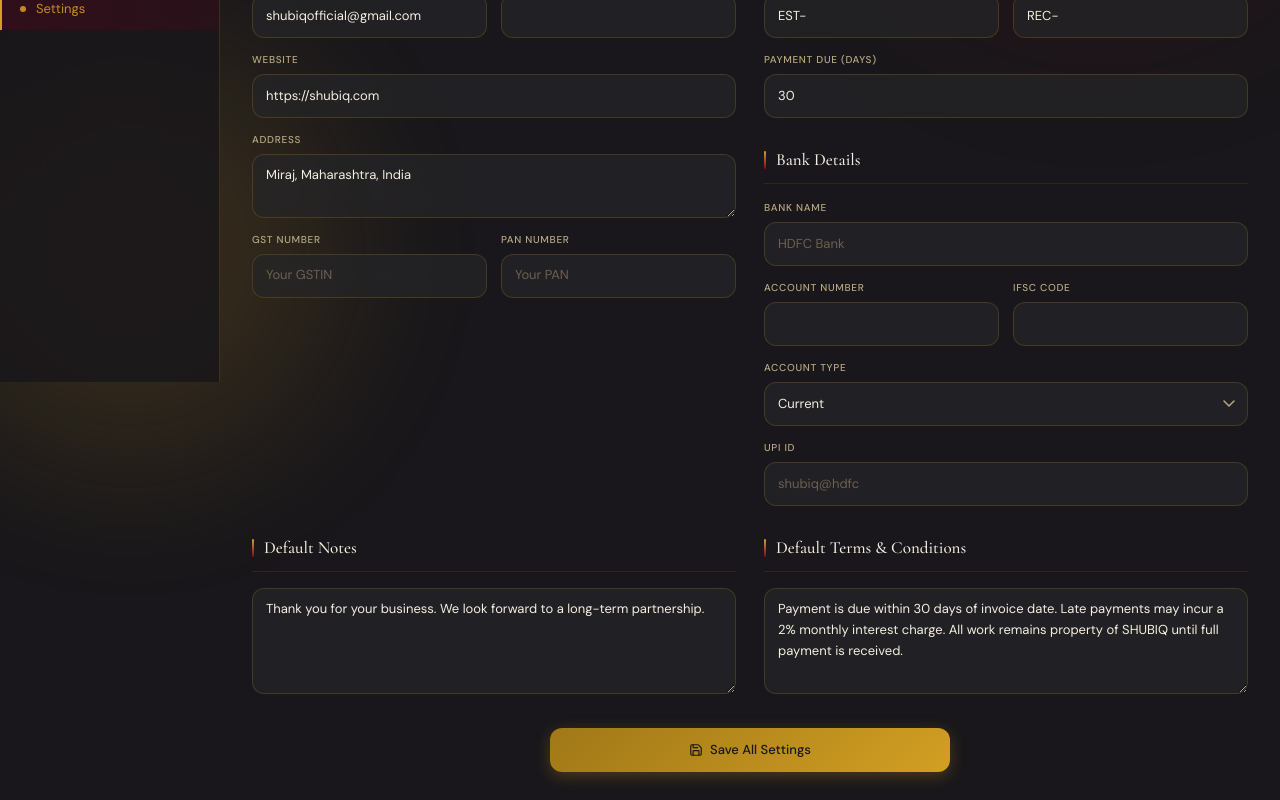
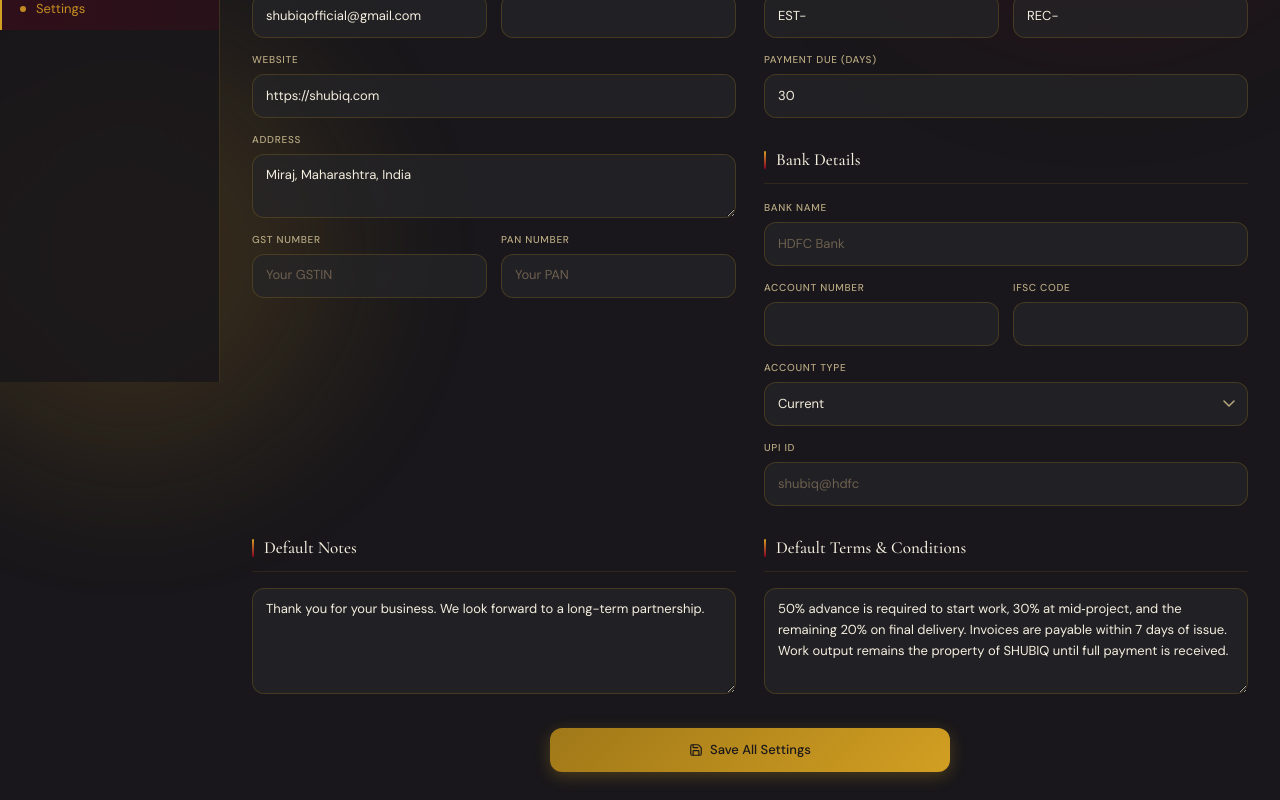
Before and after one commit to NeuralShubh/SHUBIQ-Docs, a Next.js app in the folder frontend/: page /settings in a window 1280 px wide. Shown: the part 418-1218 px from the top of the page. Built offline with nearby package versions, Linux system fonts and the light colour scheme; no server answers.

Commit message:
Update default terms

```diff
--- a/frontend/app/settings/page.tsx
+++ b/frontend/app/settings/page.tsx
@@ -15,7 +15,7 @@ const defaults: CompanySettings = {
   default_currency: 'INR', default_tax_rate: 18, payment_due_days: 30,
   bank_name: '', account_number: '', ifsc_code: '', account_type: 'Current', upi_id: '',
   default_notes: 'Thank you for your business. We look forward to a long-term partnership.',
-  default_terms: 'Payment is due within 30 days of invoice date. Late payments may incur a 2% monthly interest charge. All work remains property of SHUBIQ until full payment is received.',
+  default_terms: '50% advance is required to start work, 30% at mid‑project, and the remaining 20% on final delivery. Invoices are payable within 7 days of issue. Work output remains the property of SHUBIQ until full payment is received.',
 }
 
 export default function SettingsPage() {
--- a/frontend/components/documents/DocumentForm.tsx
+++ b/frontend/components/documents/DocumentForm.tsx
@@ -21,7 +21,7 @@ const defaultSettings: CompanySettings = {
   default_currency: 'INR', default_tax_rate: 18, payment_due_days: 30,
   bank_name: '', account_number: '', ifsc_code: '', account_type: 'Current', upi_id: '',
   default_notes: 'Thank you for your business. We look forward to a long-term partnership.',
-  default_terms: 'Payment is due within 30 days of invoice date. Late payments may incur a 2% monthly interest charge.',
+  default_terms: '50% advance is required to start work, 30% at mid‑project, and the remaining 20% on final delivery. Invoices are payable within 7 days of issue. Work output remains the property of SHUBIQ until full payment is received.',
 }
 
 function newItem(): LineItem {
```
Also changed, not shown: 1 other file (tests, documents, lock files or other folders).
